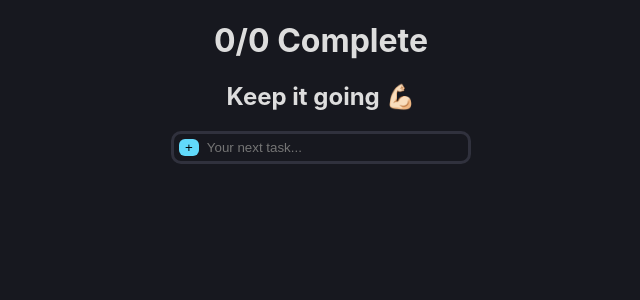
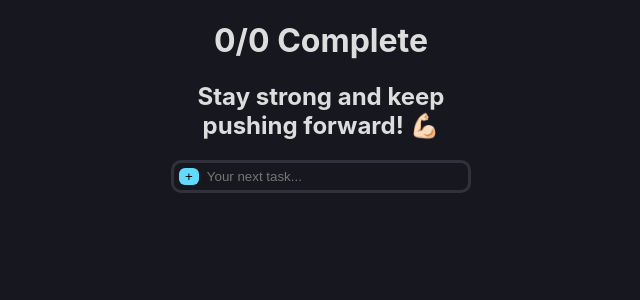
Before and after one commit to ALIPHATICHYD/TODO-APP, a React (Create React App) app: page / in a window 1280 px wide. Shown: the top 300 px of the page, without its empty margins (319-959 px from the left). Built offline with nearby package versions, Linux system fonts and the light colour scheme.

Commit message:
Adding Remarks for the comments

```diff
--- a/src/App.js
+++ b/src/App.js
@@ -42,12 +42,12 @@ function App() {
   function getMessage() {
     const percentage = numberComplete/numberTotal * 100;
     if (percentage === 0) {
-      return 'Try to do at least one! 🙏';
+      return 'Please attempt to complete at least one!🫡 ';
     }
     if (percentage === 100) {
-      return 'Nice job for today! 🏝';
+      return 'Great work today! You did an excellent job! 🌴';
     }
-    return 'Keep it going 💪🏻';
+    return 'Stay strong and keep pushing forward! 💪🏻';
   }
 
   function renameTask(index,newName) {
```
